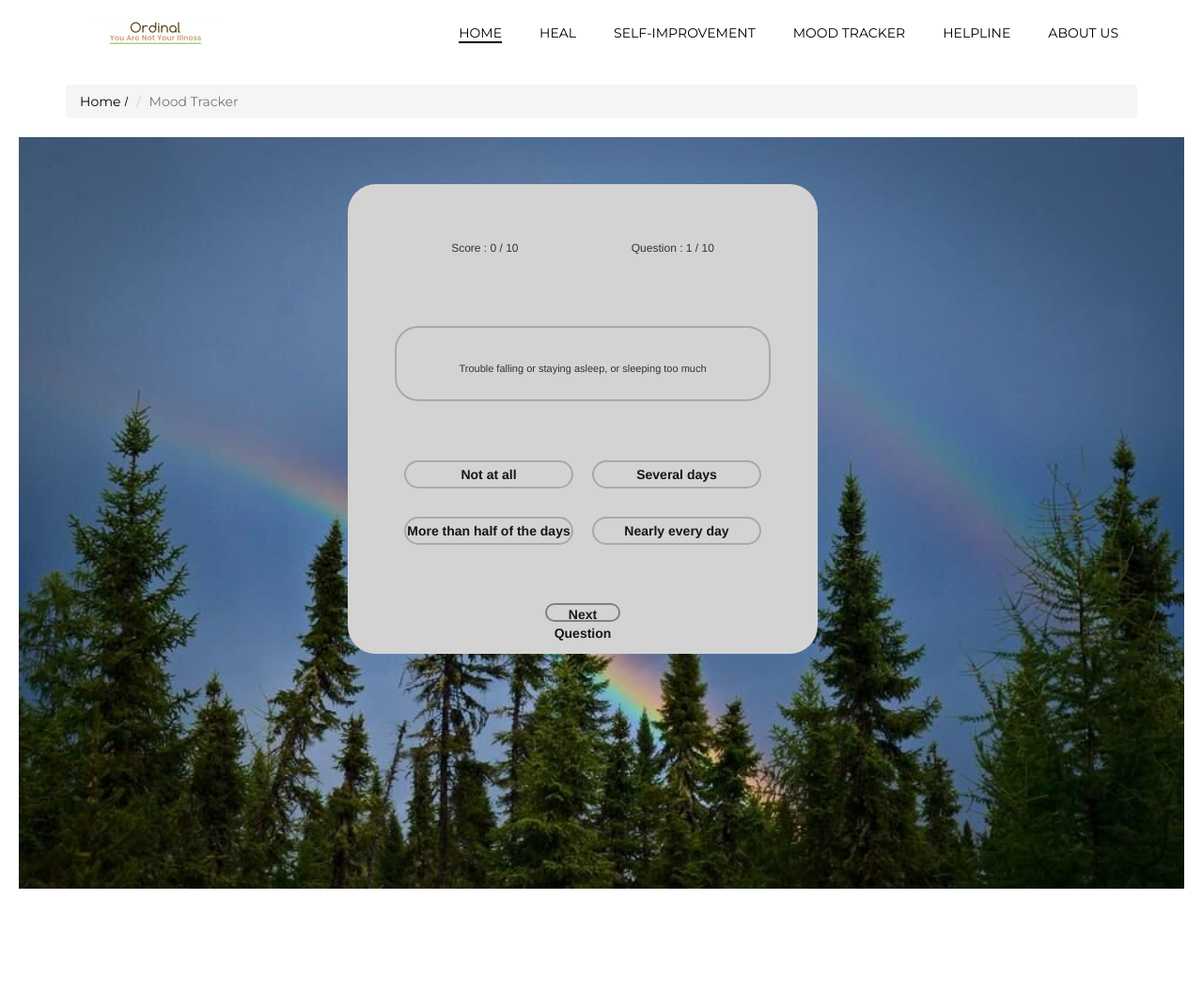
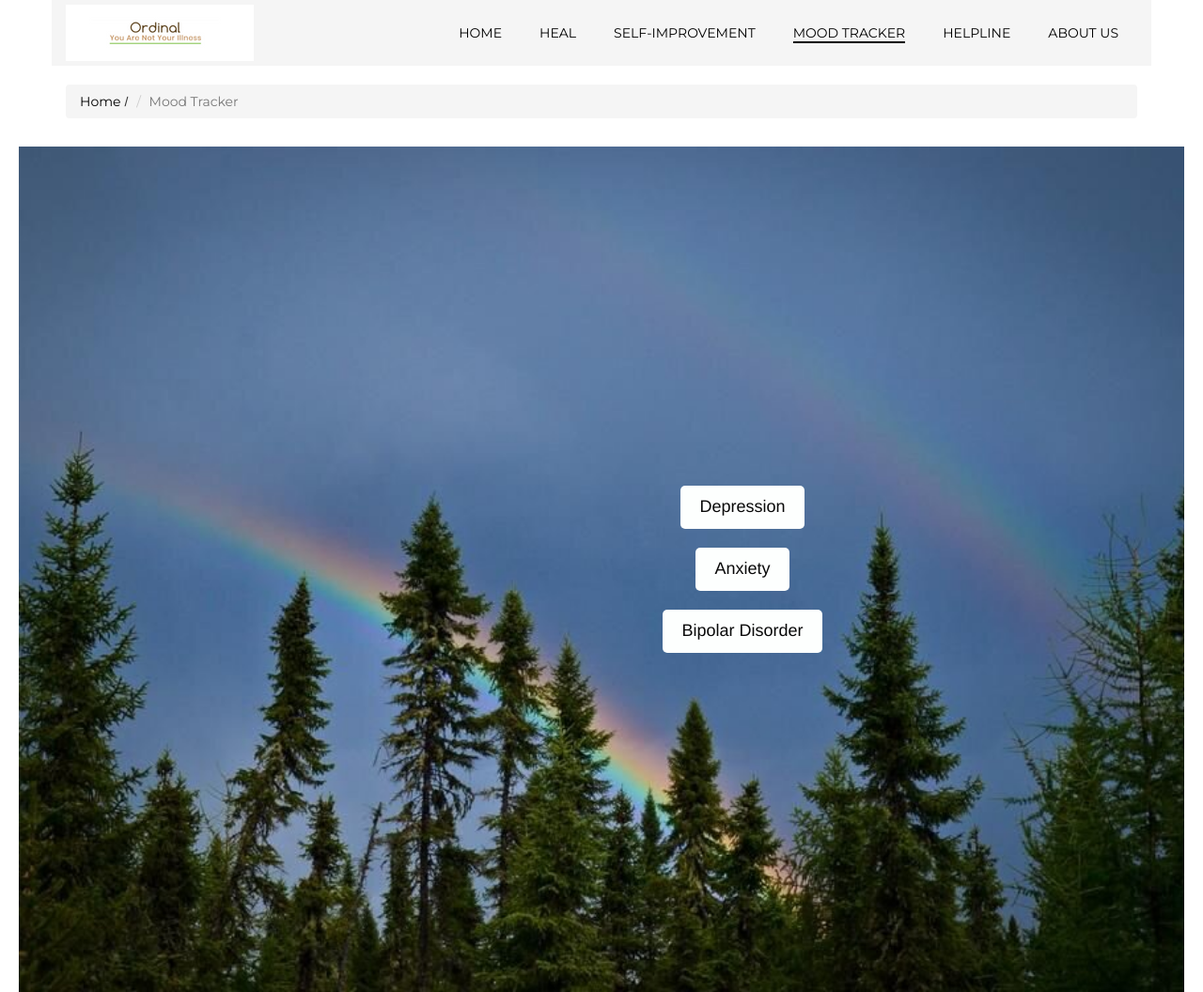
Before and after one commit to HariniMurugan-2003/Ordinal---Mental-Health-Awareness-and-Aid, a plain HTML site: page Ordinal/html/index.html in a window 1280 px wide. Shown: the whole page at 94% size. Before the commit the page ends 946 px from the top, so only its background shows below. Drawn offline with nearby package versions, Linux system fonts and the light colour scheme; some packages are replaced by stand-ins of ours; files that its build step writes are made by us from their sources; a script that the page names is missing; files whose address does not match are found by name.

Commit message:
Revert "liars"
This reverts commit a6dfccb8497d291ffc65f1257de8663e0a63a0d4.

```diff
--- a/Ordinal/css/index.css
+++ b/Ordinal/css/index.css
@@ -85,15 +85,15 @@ main{
     overflow: hidden;
 }
 span label{
-    width: 100%;
-    height: 100%;
+    width: 300%;
+    height: 300%;
     display: flex;
     align-items: center;
     justify-content: center;
     cursor: pointer;
-    transition: transform 0.3s;
+    transition: transform 0.1s;
     font-weight: 600;
-    color: rgb(22, 22, 22);
+    color: rgb(11, 3, 3);
 }
 
 span label:hover{
@@ -110,7 +110,7 @@ input[type="radio"] {
 
 
 input[type=radio]:checked ~ .option {
-	background: paleturquoise;
+    background: paleturquoise;
 }
 
 .next-button-container{
@@ -140,12 +140,12 @@ input[type=radio]:checked ~ .option {
     z-index: 1;
     left: 0;
     top: 0;
-    width: 100%;
-    height: 100%;
+    width: 200px;
+    height: 200px;
     overflow: auto;
     background-color: rgb(0,0,0);
     background-color: rgba(0,0,0,0.4);
-    flex-direction: column;
+    flex-direction: row;
     align-items: center;
     justify-content: center;
     -webkit-animation: fadeIn 1.2s ease-in-out;
@@ -153,7 +153,7 @@ input[type=radio]:checked ~ .option {
 }
 
 .modal-content-container{
-    height: 20rem;
+    height: 25rem;
     width: 25rem;
     background-color: rgb(43, 42, 42);
     display: flex;
@@ -174,7 +174,7 @@ input[type=radio]:checked ~ .option {
     width: 15rem;
     height: 10rem;
     display: flex;
-    flex-direction: column;
+    flex-direction: row;
     align-items: center;
     justify-content: space-around;
 }
@@ -182,6 +182,7 @@ input[type=radio]:checked ~ .option {
 .grade-details p{
     color: white;
     text-align: center;
+
 }
 
 .modal-button-container{
@@ -205,6 +206,23 @@ input[type=radio]:checked ~ .option {
 }
 .modal-button-container button:hover{
     background-color: rgb(83, 82, 82);
+}
+.container {
+    display: flex;
+    flex-direction: column;
+    align-items: center;
+    justify-content: center;
+    height: 100vh;
+}
+.button {
+    margin: 10px;
+    padding: 10px 20px;
+    background-color: #4CAF50;
+    color: white;
+    font-size: 18px;
+    border: none;
+    border-radius: 5px;
+    cursor: pointer;
 }
 
 @media(min-width : 300px) and (max-width : 350px){
@@ -268,9 +286,6 @@ input[type=radio]:checked ~ .option {
         font-size: 1.2rem;
     }
 }
-
-
-
 @keyframes fadeIn {
     from {opacity: 0;}
     to {opacity:1 ;}
--- a/Ordinal/html/index.html
+++ b/Ordinal/html/index.html
@@ -1,9 +1,10 @@
+
 <!DOCTYPE html>
 <html>
 
 <head>
 
-		<title>Homepage</title>
+    <title>Ordinal</title>
 
     <meta charset="utf-8" />
 
@@ -20,7 +21,6 @@
     <script src="js/jquery-1.11.3.min.js"></script>
     <script src="js/bootstrap.min.js"></script>
     <script src="js/jPushMenu.js"></script>
-		<script src="js/counter.js"></script>
     <script src="js/jquery.scrollUp.min.js"></script>
 
     <script type="text/javascript">
@@ -29,7 +29,7 @@
 		})
 	</script>
 
-		<meta name="viewport" content="width=device-width, initial-scale=6">
+    <meta name="viewport" content="width=device-width, initial-scale=1">
 
 </head>
 
@@ -52,6 +52,100 @@
 	</style>
 
 	<header>
+        <nav class="navbar-default navbar-static-top" id="navbar-default" style="border-radius:0;">
+            <div class="container">
+                <div class="navbar-header">
+                    <button type="button" class="navbar-toggle toggle-menu menu-left push-body" data-toggle="collapse" data-target="#bs-example-navbar-collapse-1">
+                        <span class="sr-only">Toggle navigation</span>
+                        <span class="icon-bar"></span>
+                        <span class="icon-bar"></span>
+                        <span class="icon-bar"></span>
+                    </button>
+                        <a class="navbar-brand" href="index1.html"></a>
+                </div>
+
+                <!-- Collect the nav links, forms, and other content for toggling -->
+                <div class="collapse navbar-collapse cbp-spmenu cbp-spmenu-vertical cbp-spmenu-left" id="bs-example-navbar-collapse-1">
+
+                    <ul class="nav navbar-nav">
+                        <li><a href="index1.html">Home</a></li>
+                        <li><a href="Heal.html">Heal</a></li>
+                        <li><a href="self.html">Self-Improvement</a></li>
+                        <li><a href="index.html"><span>Mood Tracker</span></a></li>
+						<li><a href="helpline.html">Helpline</a></li>
+                        <li><a href="aboutus.html">About us</a></li>
+                    </ul>
+                </div>
+            </div>
+        </nav>
+
+        <div class="container">
+            <ul class="breadcrumb">
+                  <li><a href="index1.html">Home</a> <span class="divider">/</span></li>
+                  <li class="active">Mood Tracker</li>
+            </ul>
+        </div> <br><br><br>
+
+
+    <meta charset="utf-8" />
+
+    <link rel="stylesheet" type="text/css" href="css/style.css">
+    <link rel="stylesheet" href="css/bootstrap.min.css">
+	<link rel="stylesheet" href="css/sidebar.css">
+	<link rel="stylesheet" href="https://maxcdn.bootstrapcdn.com/font-awesome/4.5.0/css/font-awesome.min.css">
+	<link href='https://fonts.googleapis.com/css?family=Montserrat' rel='stylesheet' type='text/css'>
+	<link href='http://fonts.googleapis.com/css?family=Open+Sans:400,300,700' rel='stylesheet' type='text/css'>
+
+	<link rel='shortcut icon' type='image/x-icon' href='favicon.ico' />
+
+    <script src="js/jquery-1.11.3.min.js"></script>
+    <script src="js/bootstrap.min.js"></script>
+    <script src="js/jPushMenu.js"></script>
+    <script src="js/jquery.scrollUp.min.js"></script>
+
+    <script type="text/javascript">
+		$(window).load(function() {
+			$(".loader").fadeOut("slow");
+		})
+	</script>
+
+    <meta name="viewport" content="width=device-width, initial-scale=1">
+
+</head>
+
+<body>
+
+	<div class="loader"></div>
+
+	<style>
+
+	.loader {
+	position: fixed;
+	left: 0px;
+	top: 0px;
+	width: 100%;
+	height: 100%;
+	z-index: 9999;
+	background: url('images/page-loader.gif') 50% 50% no-repeat rgb(249,249,249);
+	}
+
+	</style>
+	<!--
+	<header>
+
+		<div class="top-heading">
+			<div class="container">
+				<div class="contact-info pull-left">
+					<a href="#"><span class="fa fa-phone"></span>+44 0799 6789 1234</a>
+				</div>
+				<ul class="social-icons pull-right">
+					<li><a href="#" class="icon fa fa-facebook"></a></li>
+					<li><a href="#" class="icon fa fa-twitter"></a></li>
+					<li><a href="#" class="icon fa fa-pinterest-p"></a></li>
+					<li><a href="#" class="icon fa fa fa-google-plus"></a></li>
+				</ul>
+			</div>
+		</div>
 
         <nav class="navbar-default navbar-static-top" id="navbar-default" style="border-radius:0;">
             <div class="container">
@@ -62,36 +156,30 @@
                         <span class="icon-bar"></span>
                         <span class="icon-bar"></span>
                     </button>
-                        <a class="navbar-brand" href=""></a>
+                        <a class="navbar-brand" href="index.html"></a>
                 </div>
 
-                <!-- Collect the nav links, forms, and other content for toggling -->
+                 Collect the nav links, forms, and other content for toggling
                 <div class="collapse navbar-collapse cbp-spmenu cbp-spmenu-vertical cbp-spmenu-left" id="bs-example-navbar-collapse-1">
 
                     <ul class="nav navbar-nav">
-						<li><a href="index1.html"><span>Home</span></a></li>
+                        <li><a href="index.html">Home</a></li>
                         <li><a href="Heal.html">Heal</a></li>
                         <li><a href="self.html">Self-Improvement</a></li>
-                        <li><a href="index.html">Mood Tracker</a></li>
+                        <li><a href="mood.html"><span>Mood Tracker</span></a></li>
+                        <li><a href="appointments.html">Appointments</a></li>
 						<li><a href="helpline.html">Helpline</a></li>
-						<li><a href="aboutus.html">About Us</a></li>
 
                     </ul>
                 </div>
             </div>
         </nav>
-		<div class="container">
-			<ul class="breadcrumb">
-				  <li><a href="index.html">Home</a> <span class="divider">/</span></li>
-				  <li class="active">Mood Tracker</li>
-			</ul>
-		</div>
-
+    -->
 
         <style>
 
         	.navbar-default {
-        		background: #ffffff;
+        		background: #F5F5F5;
         	}
 
         	.navbar-default .navbar-nav li a {
@@ -111,6 +199,23 @@
 				float: left;
 			}
 			}
+            .button-container {
+                display: flex;
+                flex-direction: column;
+                align-items: center;
+                justify-content: center;
+                height: 100vh;
+            }
+            .button {
+                margin: 10px;
+                padding: 10px 20px;
+                background-color: #fdfffe;
+                color: rgb(9, 9, 9);
+                font-size: 18px;
+                border: none;
+                border-radius: 5px;
+                cursor: pointer;
+            }
 
 
         </style>
@@ -119,30 +224,38 @@
     </header>
 
 
-<body onload="NextQuestion(0)">
+    <body>
         <main>
+            <div class="button-container">
+                <button class="button">Depression</button>
+                <button class="button">Anxiety</button>
+                <button class="button">Bipolar Disorder</button>
+            </div>
             <!-- creating a modal for when quiz ends -->
-        <div class="modal-container" id="score-modal">
+            <!-- <div class="modal-container" id="score-modal">
 
                 <div class="modal-content-container">
 
 
+
                     <div class="grade-details">
+                        <p><span id="remarks"></span></p> -->
                         <!--<p>Attempts : 10</p>
                         <p>Wrong Answers : <span id="wrong-answers"></span></p>
                         <p>Right Answers : <span id="right-answers"></span></p>
-                    <p>Grade : <span id="grade-percentage"></span>%</p> -->
-                    <p ><span id="remarks"></span></p>
-                </div>
+                        <p>Grade : <span id="grade-percentage"></span>%</p>-->
+
+                    <!-- </div>
 
                     <div class="modal-button-container">
                         <button onclick="closeScoreModal()">Continue</button>
                     </div>
 
                 </div>
-        </div>
+            </div> -->
+    <!-- end of modal of quiz details-->
 
-        <div class="game-quiz-container">
+            <!-- <div class="game-quiz-container">
 
                 <div class="game-details-container">
                     <h1>Score : <span id="player-score"></span> / 10</h1>
@@ -198,7 +311,7 @@
                     <button onclick="handleNextQuestion()">Next Question</button>
                 </div>
 
-        </div>
+            </div>-->
         </main>
         <script src="index.js"></script>
     </body>
```
Lines whose indentation alone changed are shown as unchanged.
